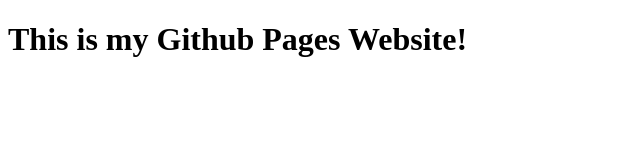
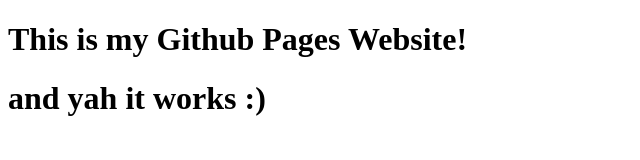
Before and after one commit to Subhamrai420/Subhamrai420.github.io, a plain HTML site: page index.html in a window 1280 px wide. Shown: the whole page, without its empty margins (0-640 px from the left). Drawn offline with Linux system fonts and the light colour scheme.

Commit message:
added - it works

```diff
--- a/index.html
+++ b/index.html
@@ -5,5 +5,6 @@
   </head>
   <body>
     <h1>This is my Github Pages Website!</h1>
+    <h1>and yah it works :)</h1>
   </body>
 </html>
```
